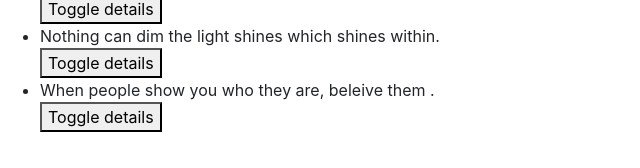
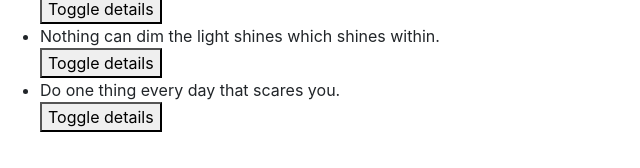
Before and after one commit to iamzilfa/Quotes, an Angular app: page / in a window 1280 px wide. Shown: the part 165-333 px from the top of the page, without its empty margins (0-640 px from the left). Built offline with nearby package versions, Linux system fonts and the light colour scheme.

Commit message:
change quote

```diff
--- a/src/app/quote/quote.component.ts
+++ b/src/app/quote/quote.component.ts
@@ -12,7 +12,7 @@ export class QuoteComponent implements OnInit {
     new Quote(1, 'When you learn, teach, when you get, give.','Maya Angelou','Zilfa',new Date(2020,3,14),5,2),
     new Quote(2,'Live as if you were to die tomorrow. Learn as if you were to live forever.','Mahatma Gandhi', 'Diane',new Date(1971,4,11),4,8),
     new Quote(3,'Nothing can dim the light shines which shines within.','Maya Angelou', 'Brendah',new Date(1965,9,6),5,4),
-    new Quote(5,'When people show you who they are, beleive them .','Maya Angelou', 'Tharcissie',new Date(1988,9,5),8,4),
+    new Quote(5,'Do one thing every day that scares you.','Eleanor Roosevelt', 'Tharcissie',new Date(1988,9,5),8,4),
   ];
 
   toggleDetails(index){
```
Also changed, not shown: src/styles.css (line endings or trailing spaces).
